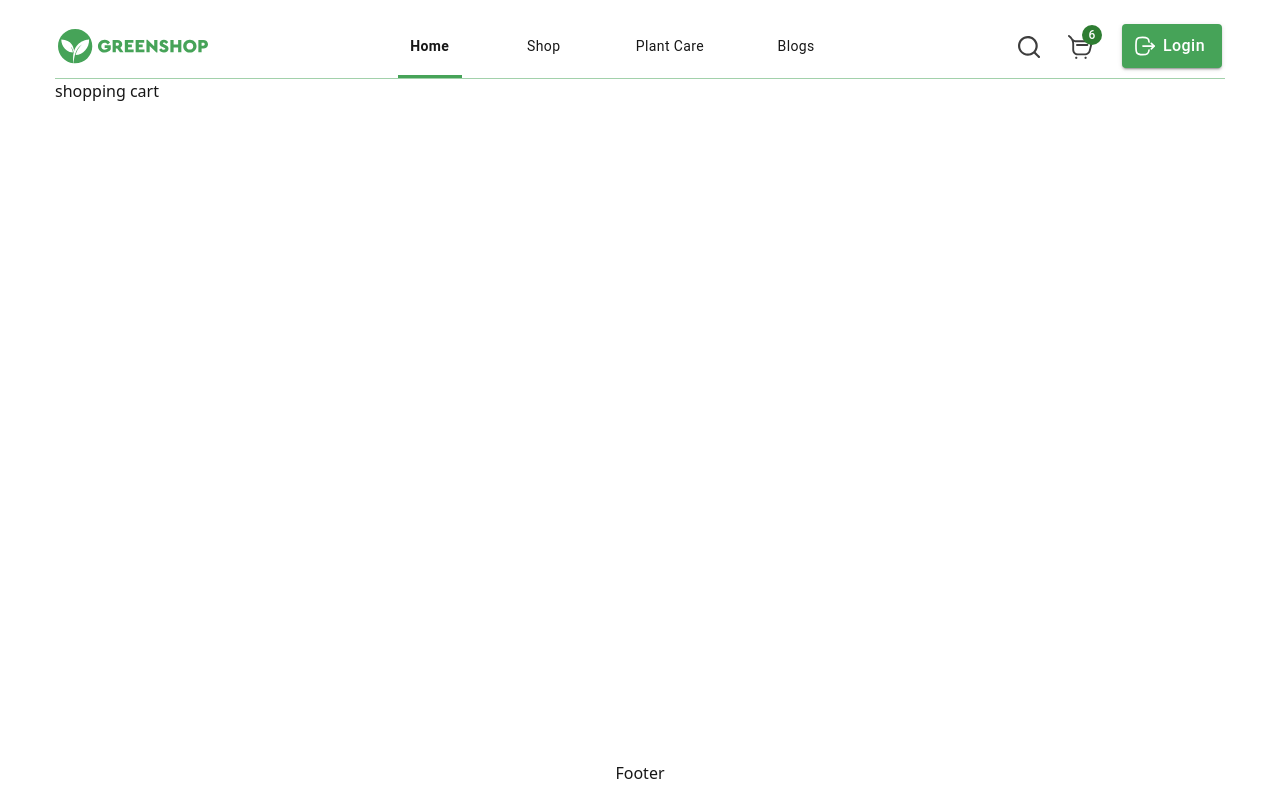
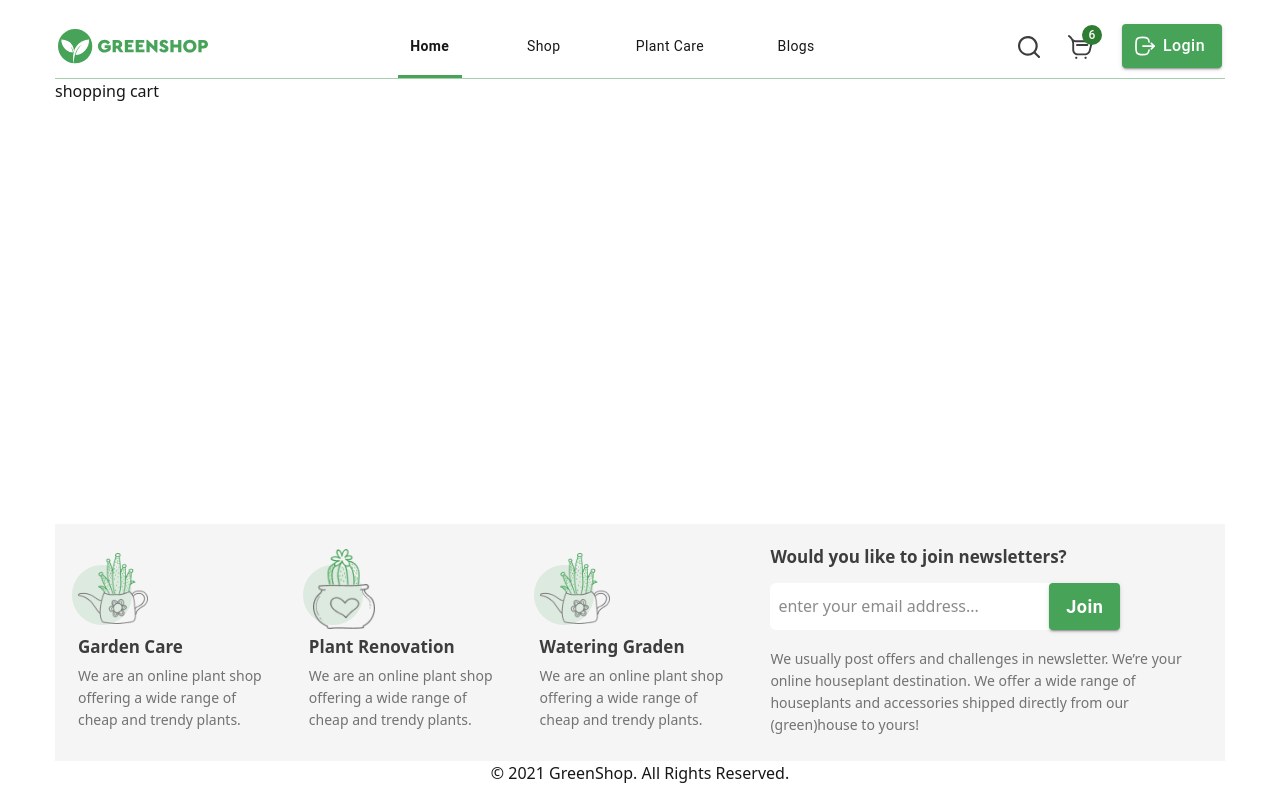
Before and after one commit to manzura94/greenshop, a Next.js app: page /home/shoppingcart in a window 1280 px wide. Built offline with nearby package versions, Linux system fonts and the light colour scheme.

Commit message:
add footer

```diff
--- a/src/components/Footer.tsx
+++ b/src/components/Footer.tsx
@@ -1,5 +1,64 @@
+"use client";
+import { footerInfo } from "@/utils/data";
+import Image from "next/image";
 import React from "react";
+import CustomButton from "./CustomDesigns/CustomButton";
 
 export default function Footer() {
-  return <div>Footer</div>;
+  const handleJoinClick = () => {
+    console.log("join");
+  };
+  return (
+    <div className="flex flex-col w-full h-full justify-center items-center mt-[100px] ">
+      <div className="bg-[#f5f5f5] p-[23px] py-[25px] grid grid-cols-1 sm:grid-cols-2 md:grid-cols-3 lg:grid-cols-5 gap-[30px]">
+        {footerInfo.map((item) => (
+          <div key={item.id} className="flex flex-col gap-[10px] w-[100%] ">
+            <div className="h-[80px] w-[70px] relative">
+              <div className="relative h-[80px] w-[70px] after:content-[''] after:absolute after:top-4 after:right-4 after:w-[60px] after:h-[60px] after:bg-[#46a35924] after:rounded-full after:z-0">
+                <Image
+                  src={item.image}
+                  alt="cactus image"
+                  fill
+                  className="object-contain relative z-10"
+                />
+              </div>
+            </div>
+            <h5 className="font-cera font-bold text-[17px] leading-[16px] tracking-[0] text-[#3D3D3D]">
+              {item.title}
+            </h5>
+            <p className="text-[#727272] font-cera font-normal text-[14px] leading-[22px] tracking-[0]">
+              {item.text}
+            </p>
+          </div>
+        ))}
+        <div className="flex flex-col gap-[18px] w-[100%] lg:col-span-2 md:col-span-2">
+          <h5 className="font-cera font-bold text-[17px] leading-[16px] tracking-[0] text-[#3D3D3D]">
+            Would you like to join newsletters?
+          </h5>
+          <div className="bg-[#FFFFFF] max-w-[350px] flex justify-between rounded-[6px]">
+            <input
+              type="email"
+              placeholder="enter your email address..."
+              className="flex-1 p-2 focus:outline-none focus:ring-0"
+            />
+            <CustomButton
+              label="Join"
+              fontsize="18px"
+              weight="700"
+              onClick={handleJoinClick}
+            />
+          </div>
+          <p className="text-[#727272] font-cera font-normal text-[14px] leading-[22px] tracking-[0]">
+            We usually post offers and challenges in newsletter. We’re your
+            online houseplant destination. We offer a wide range of houseplants
+            and accessories shipped directly from our (green)house to
+            yours!{" "}
+          </p>
+        </div>
+      </div>
+      <div></div>
+      <div></div>
+      <div>© 2021 GreenShop. All Rights Reserved.</div>
+    </div>
+  );
 }
--- a/src/components/HomePage/Blogs/BlogPosts.tsx
+++ b/src/components/HomePage/Blogs/BlogPosts.tsx
@@ -18,10 +18,10 @@ export default function BlogPosts() {
             return (
               <div
                 key={item.id}
-                className={` max-w-[400px] bg-[#f5f5f5] shadow-lg rounded-lg h-full `}
+                className={` max-w-[400px] bg-[#f5f5f5]  h-[100%] w-full flex flex-col`}
               >
                 <div
-                  className={`overflow-hidden relative h-[clamp(240px,28vw,250px)] w-full
+                  className={`overflow-hidden relative h-[clamp(220px,15vw,230px)] w-full
                                 `}
                 >
                   <Image
@@ -32,7 +32,7 @@ export default function BlogPosts() {
                     className="rounded-t-lg"
                   />
                 </div>
-                <div className="p-4 flex flex-col gap-[4px]">
+                <div className="p-4 flex flex-col flex-1 ">
                   <span className="font-cera font-medium text-[14px] leading-[16px] tracking-[0] text-[#46A358]">
                     {item.date}
                   </span>
@@ -42,7 +42,7 @@ export default function BlogPosts() {
                   <p className="text-[#727272] font-cera font-normal text-[14px] leading-[22px] tracking-[0]">
                     {item.text}
                   </p>
-                  <button className="text-[#3D3D3D] font-cera font-medium text-[14px] leading-[16px] tracking-[0] pt-5 text-left">
+                  <button className="text-[#3D3D3D] font-cera font-medium text-[14px] leading-[16px] tracking-[0] pt-5 text-left mt-auto">
                     Read More
                   </button>
                 </div>
--- a/src/components/HomePage/HeroSection/Carousel.tsx
+++ b/src/components/HomePage/HeroSection/Carousel.tsx
@@ -28,7 +28,7 @@ const Carousel = () => {
           overflow: "hidden",
           width: "100%",
           maxWidth: "1200px",
-          minWidth: "320px",
+          minWidth: "280px",
         }}
       >
         {[1, 2, 3].map((num) => (
--- a/src/utils/data.ts
+++ b/src/utils/data.ts
@@ -168,3 +168,24 @@ export const info = [
     image: "/images/flower4.png",
   },
 ];
+
+export const footerInfo = [
+  {
+    id: 1,
+    title: "Garden Care",
+    text: "We are an online plant shop offering a wide range of cheap and trendy plants.",
+    image: "/images/footer1.png",
+  },
+  {
+    id: 2,
+    title: "Plant Renovation",
+    text: "We are an online plant shop offering a wide range of cheap and trendy plants.",
+    image: "/images/footer2.png",
+  },
+  {
+    id: 3,
+    title: "Watering Graden",
+    text: "We are an online plant shop offering a wide range of cheap and trendy plants.",
+    image: "/images/footer1.png",
+  },
+];
```
Also changed, not shown: public/images/footer1.png (added), public/images/footer2.png (added).
